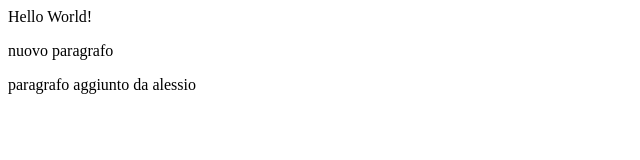
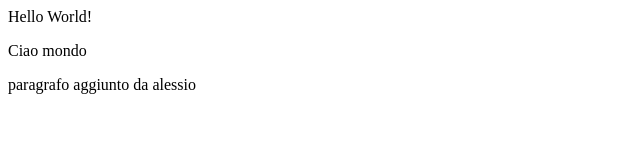
Before and after one commit to alessiopriore/Hello, a plain HTML site: page index.html in a window 1280 px wide. Shown: the full height of the page, 0-640 px from the left. Drawn offline with Linux system fonts and the light colour scheme.

Commit message:
conflitto eliminato

```diff
--- a/index.html
+++ b/index.html
@@ -6,7 +6,7 @@
         <div>
 			<p>Hello World!</p>
 
-			<p>nuovo paragrafo</p>
+			<p>Ciao mondo</p>
 
 			<p>paragrafo aggiunto da alessio</p>
 
```
